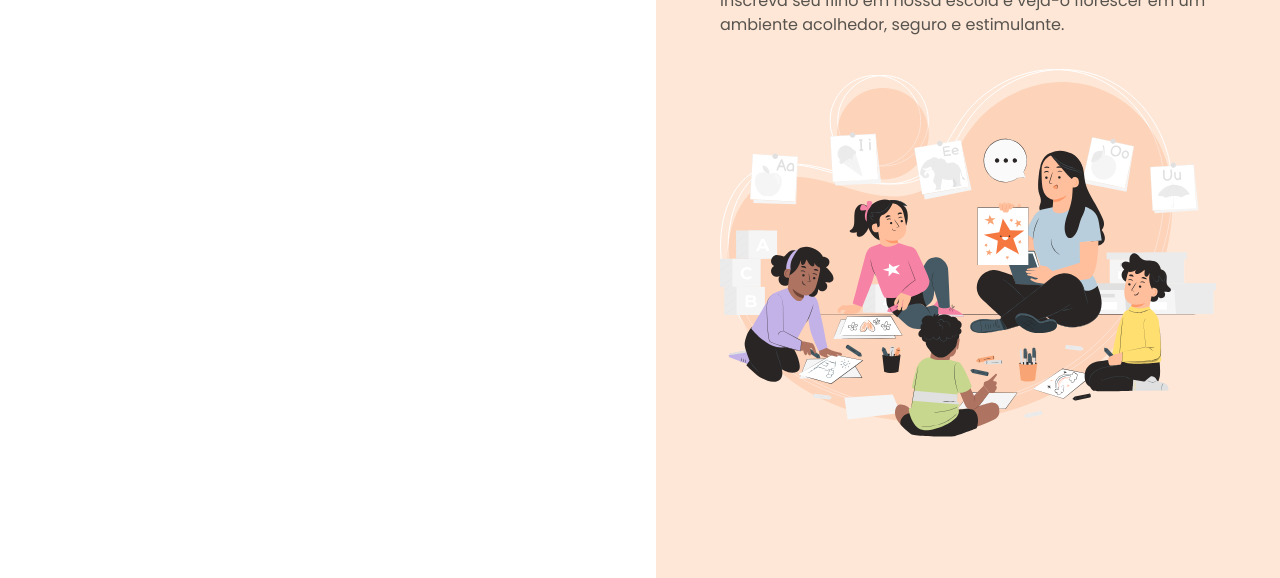
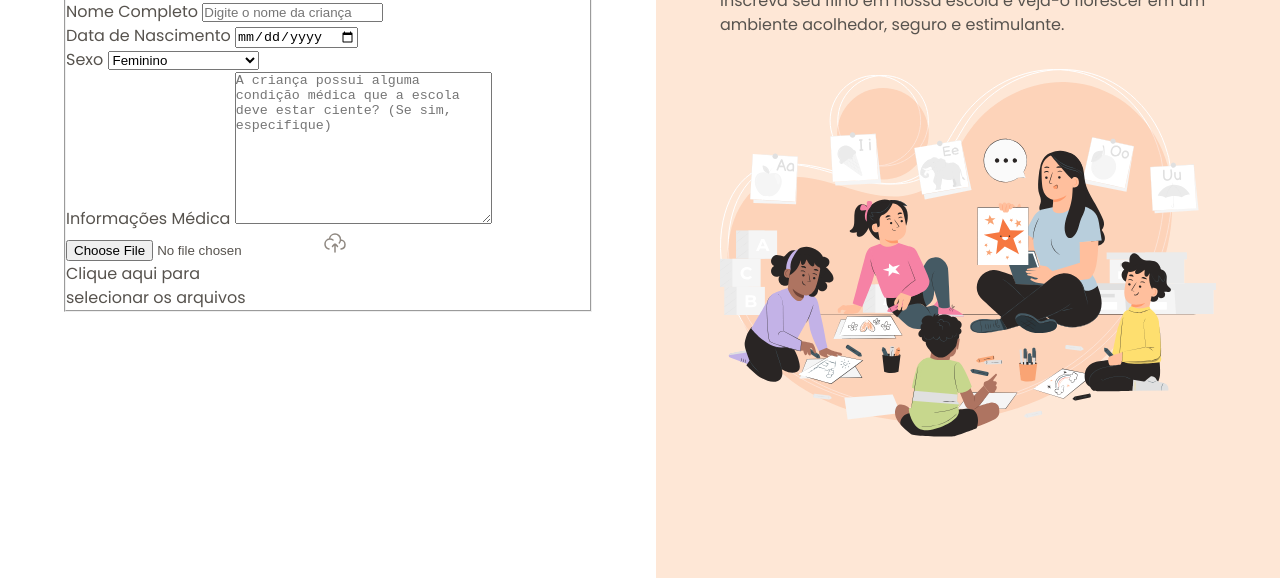
Before and after one commit to kauacode/formulario-matricula, a plain HTML site: page index.html in a window 1280 px wide. Shown: the part 222-800 px from the top of the page. Drawn offline with Linux system fonts and the light colour scheme.

Commit message:
Iniciando o formulário

```diff
--- a/index.html
+++ b/index.html
@@ -24,8 +24,50 @@
         </div>
 
         <h1>Formulário de matrícula</h1>
-        <p>Preencha os dados abaixo para matricular seu filho na escola de educação infantil Estrelas do Amanhã.
+        <p>
+          Preencha os dados abaixo para matricular seu filho na escola de educação infantil Estrelas do Amanhã.
         </p>
+
+        <form method="post" enctype="multipart/form-data">
+          <fieldset class="child-info">
+            <legend>Informações da Criança</legend>
+            <div class="input-wrapper">
+              <label for="fullname">Nome Completo</label>
+              <input id="fullname" name="fullname" type="text" placeholder="Digite o nome da criança">
+            </div>
+
+            <div class="input-wrapper">
+              <label for="">Data de Nascimento</label>
+              <input type="date" id="birth" name="birth" lang="pt-BR">
+            </div>
+
+            <div class="select-wrapper">
+              <label for="gender">Sexo</label>
+              <select name="gender" id="gender">
+                <option value="female">Feminino</option>
+                <option value="male">Masculino</option>
+                <option value="na">Prefiro não responder</option>
+              </select>
+            </div>
+
+            <div class="textarea-wrapper">
+              <label for="medical-info">Informações Médica</label>
+              <textarea name="medical-info" id="medical-info"
+              cols="30" rows="10"
+              placeholder="A criança possui alguma condição médica que a escola deve estar ciente? (Se sim, especifique)"
+              ></textarea>
+            </div>
+
+            <div class="droparea-wrapper">
+              <input type="file" id="birth-file" name="birth-file">
+              <img src="assets/icons/cloud-upload.svg" alt="">
+              <p>
+                Clique aqui para <br>
+                selecionar os arquivos
+              </p>
+            </div>
+          </fieldset>
+        </form>
       </div>
     </main>
 
```
